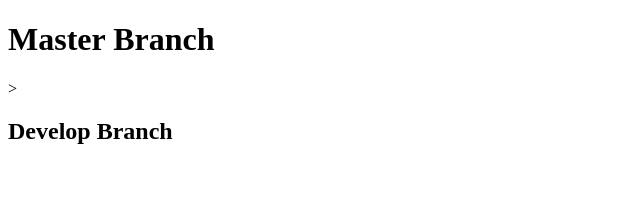
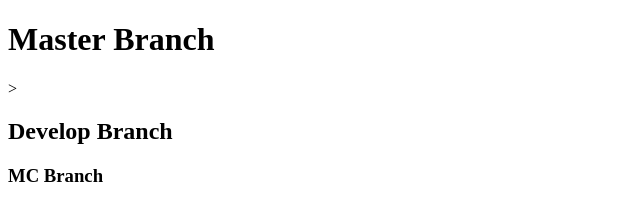
Before and after one commit to MaryCaroleScannnell/gitTeam, a plain HTML site: page index.html in a window 1280 px wide. Shown: the whole page, without its empty margins (0-640 px from the left). Drawn offline with Linux system fonts and the light colour scheme.

Commit message:
MC Branch

```diff
--- a/index.html
+++ b/index.html
@@ -9,5 +9,6 @@
 
     <h1>Master Branch</h1>>
     <h2>Develop Branch</h2>
+    <h3>MC Branch</h3>
 </body>
 </html>
```
